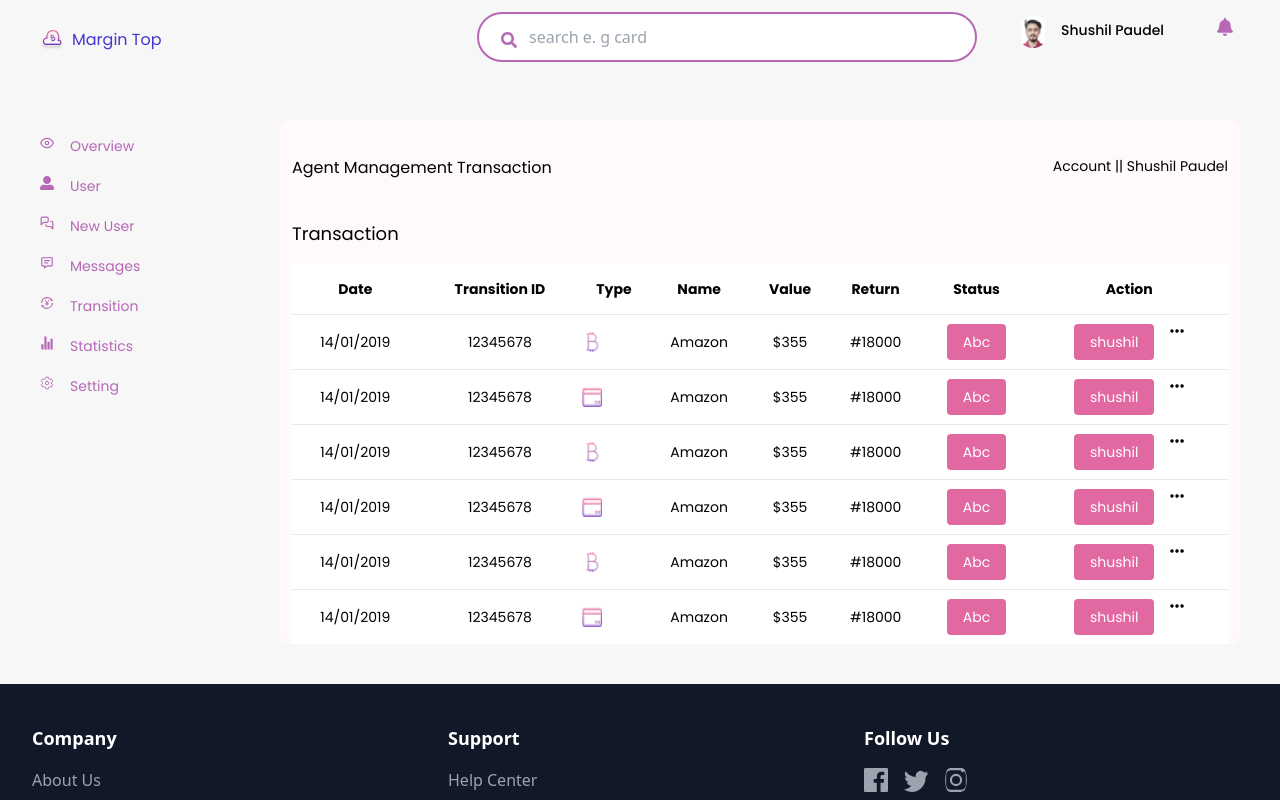
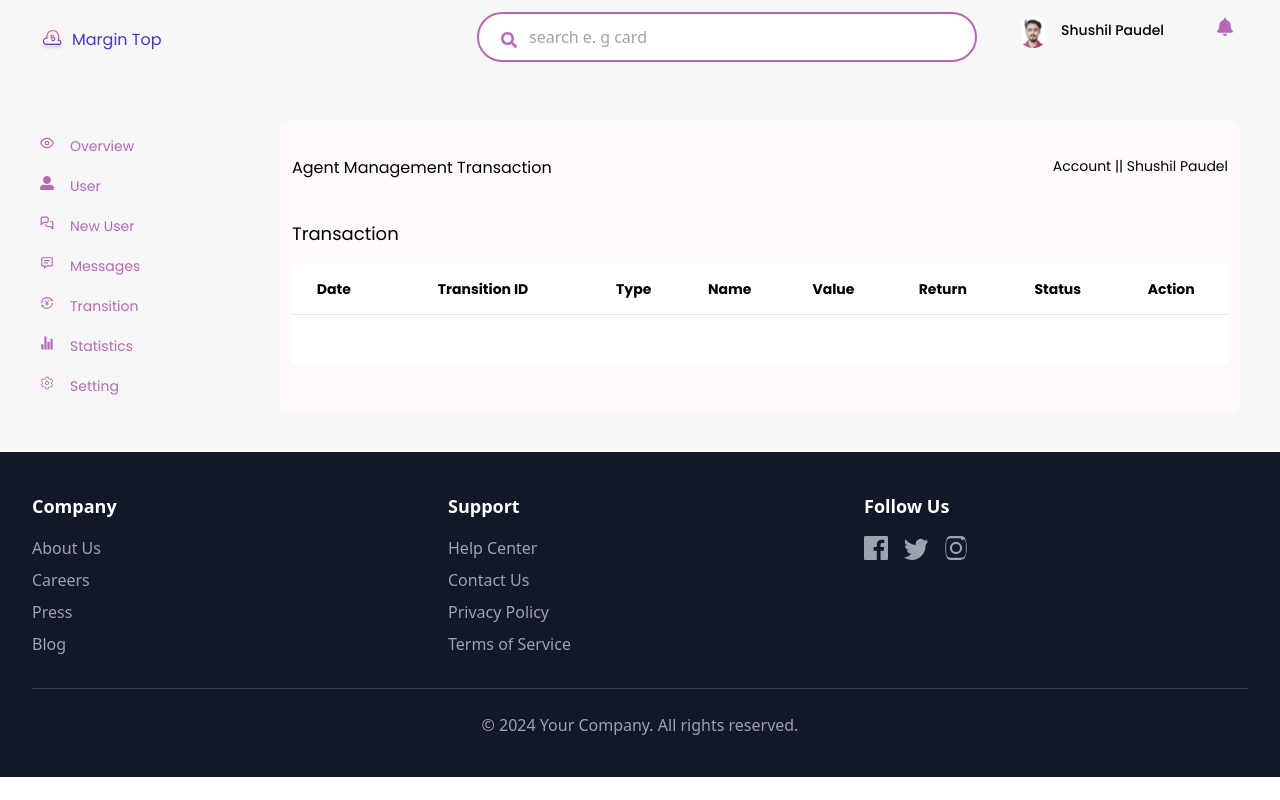
Before and after one commit to shushilpaudel78/First-React-App, a React (Vite) app: page / in a window 1280 px wide. Shown: the top 800 px of the page. Built offline with nearby package versions, Linux system fonts and the light colour scheme.

Commit message:
test table data

```diff
--- a/src/App.jsx
+++ b/src/App.jsx
@@ -14,11 +14,8 @@ export default function App() {
     <>
 
     <BrowserRouter>
-
     <Routes>
-
-
-      <Route  path="/" element={<Home />}/>
+      <Route  index element={<Home />}/>
       <Route  path="/message" element={<Messages />}/>
       <Route  path="/newuser" element={<Newuser />}/>
       <Route  path="/overview" element={<Overview />}/>
@@ -27,16 +24,13 @@ export default function App() {
       <Route  path="/transition" element={<Transition />}/>
       <Route  path="/user" element={<User />}/>
 
+    </Routes>
+    </BrowserRouter>
 
 
 
 
 
-
-
-    </Routes>
-    </BrowserRouter>
-
     </>
   )
 }
--- a/src/components/Table.jsx
+++ b/src/components/Table.jsx
@@ -1,4 +1,4 @@
-import React from 'react'
+import React, { useState } from 'react'
 import Button from './Button'
 import Bitcoin from '../assets/img/bitcoin.png'
 import Group from '../assets/img/Group.png'
@@ -12,6 +12,22 @@ export default function Table() {
         // border: '2px solid black'
 
     }
+
+    const [employees, setEmployes] = useState([
+        {
+            Date:"3/4/5",
+            transid:"abc",
+            type:"1.jpg",
+            value:"123",
+            return:"abc",
+            status:"active",
+            Action :"abc"
+
+
+        }
+    ])
+
+
     return (
         <div>
             <table className='w-full text-center bg-white py-4 font-poppins text-sm  min-w-full divide-y divide-gray-200' >
@@ -28,24 +44,37 @@ export default function Table() {
                 </tr>
 
                 <tr style={costumeStyle}>
-                    <td>14/01/2019</td>
-                    <td>12345678</td>
-                    <td>
 
-                        <div className="w-[20px] h-[20px] flex">
-                            <img src={Bitcoin} alt="bitcoin img" className='w-full h-full' />
-                        </div>
+                    {
+                        employees.map((employee) => {
+                            <td
+                            date={employee.date}
+                            transid={employee.transid}
+                            type={employee.type}
+                            name={employee.name}
+                            value={employee.value}
+                            return={employee.return}
+                            status={employee.status}
+                            action={employee.action}
 
-                    </td>
-                    <td>Amazon</td>
-                    <td>$355</td>
-                    <td>#18000</td>
-                    <td><Button name="Abc" /></td>
-                    <td className='flex gap-4 justify-center my-2'><Button name="shushil" /> <SlOptions  className="float-right"/> </td>
+
+                            />
+
+                        })
+                    }
+
+
+
 
                 </tr>
 
 
+
+
+
+
+
+{/*
                 <tr style={costumeStyle}>
                     <td>14/01/2019</td>
                     <td>12345678</td>
@@ -138,7 +167,7 @@ export default function Table() {
                     <td><Button name="Abc" /></td>
                     <td className='flex gap-4 justify-center my-2'><Button name="shushil" /> <SlOptions className="float-right" /></td>
 
-                </tr>
+                </tr> */}
 
 
 
```
